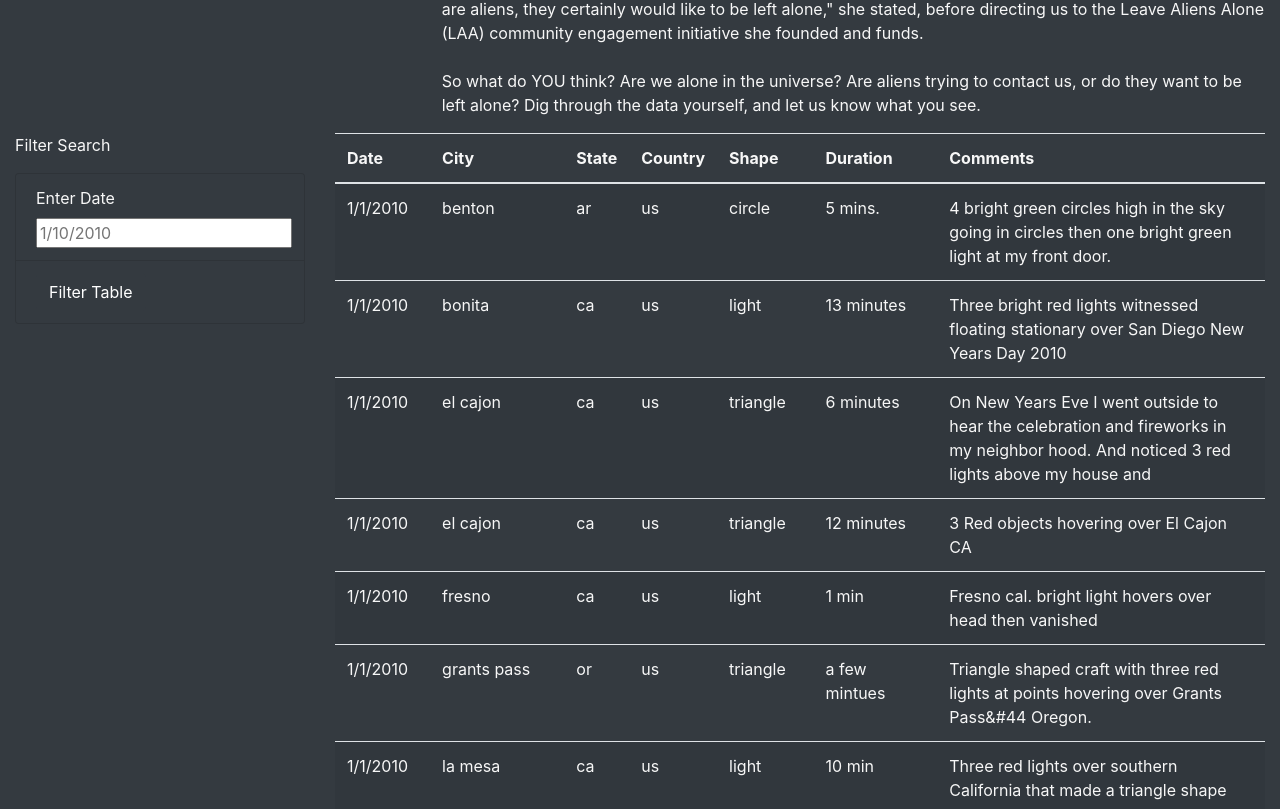
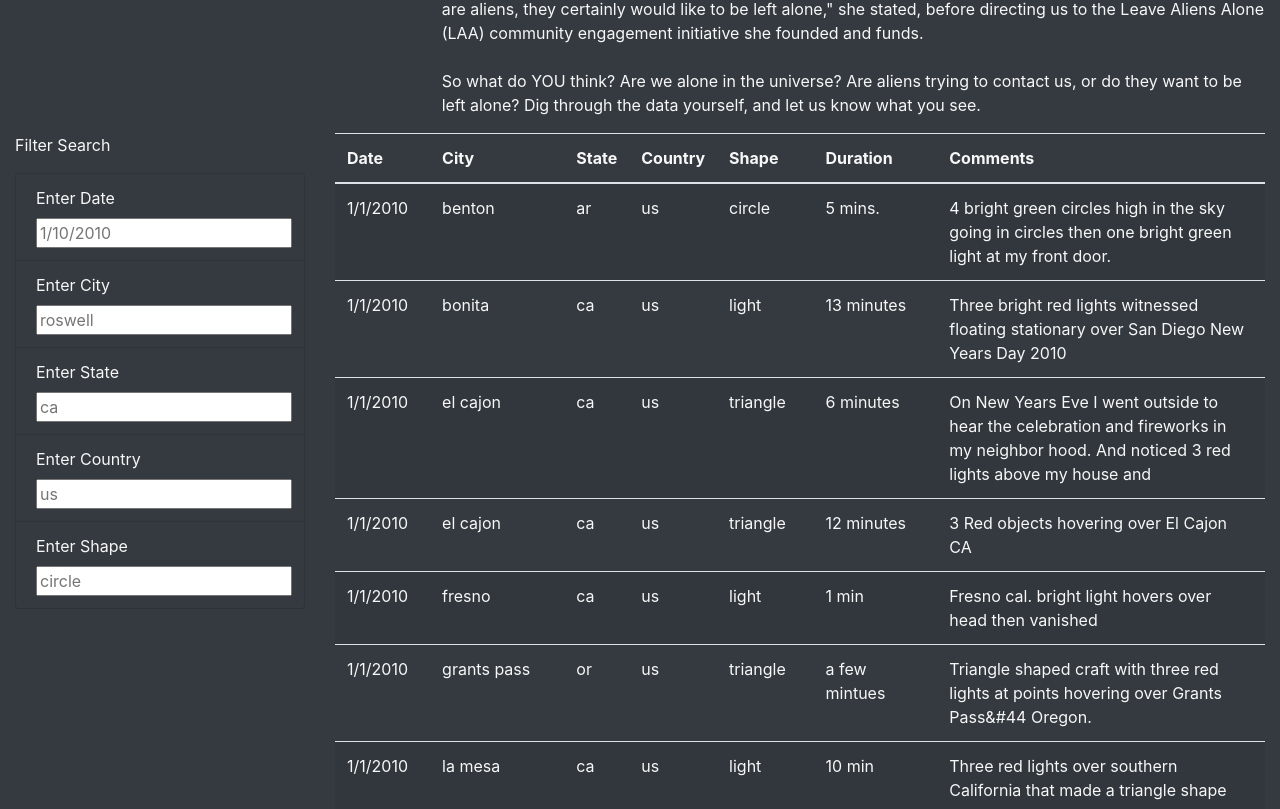
Before and after one commit to pazcona99/UFOs_Challenge, a plain HTML site: page index.html in a window 1280 px wide. Shown: the part 606-1415 px from the top of the page. Drawn offline with nearby package versions, Linux system fonts and the light colour scheme.

Commit message:
add filters to html

```diff
--- a/index.html
+++ b/index.html
@@ -47,8 +47,24 @@
                             <input type="text" placeholder="1/10/2010" id="datetime" />
                         </li>
                         <li class="list-group-item bg-dark">
+                            <label for="city">Enter City</label>
+                            <input type="text" placeholder="roswell" id="str" />
+                        </li>
+                        <li class="list-group-item bg-dark">
+                            <label for="state">Enter State</label>
+                            <input type="text" placeholder="ca" id="str" />
+                        </li>
+                        <li class="list-group-item bg-dark">
+                            <label for="country">Enter Country</label>
+                            <input type="text" placeholder="us" id="str" />
+                        </li>
+                        <li class="list-group-item bg-dark">
+                            <label for="shape">Enter Shape</label>
+                            <input type="text" placeholder="circle" id="str" />
+                        </li>
+                        <!-- <li class="list-group-item bg-dark">
                             <button id="filter-btn" type="button" class="btn btn-dark">Filter Table</button>
-                        </li>
+                        </li> -->
                     </ul>
                 </form>
               </div>
--- a/static/js/app.js
+++ b/static/js/app.js
@@ -24,7 +24,7 @@ function buildTable(data) {
 }
 
 // 1. Create a variable to keep track of all the filters as an object.
-
+var filters = [];
 
 // 3. Use this function to update the filters.
 function updateFilters() {
```
